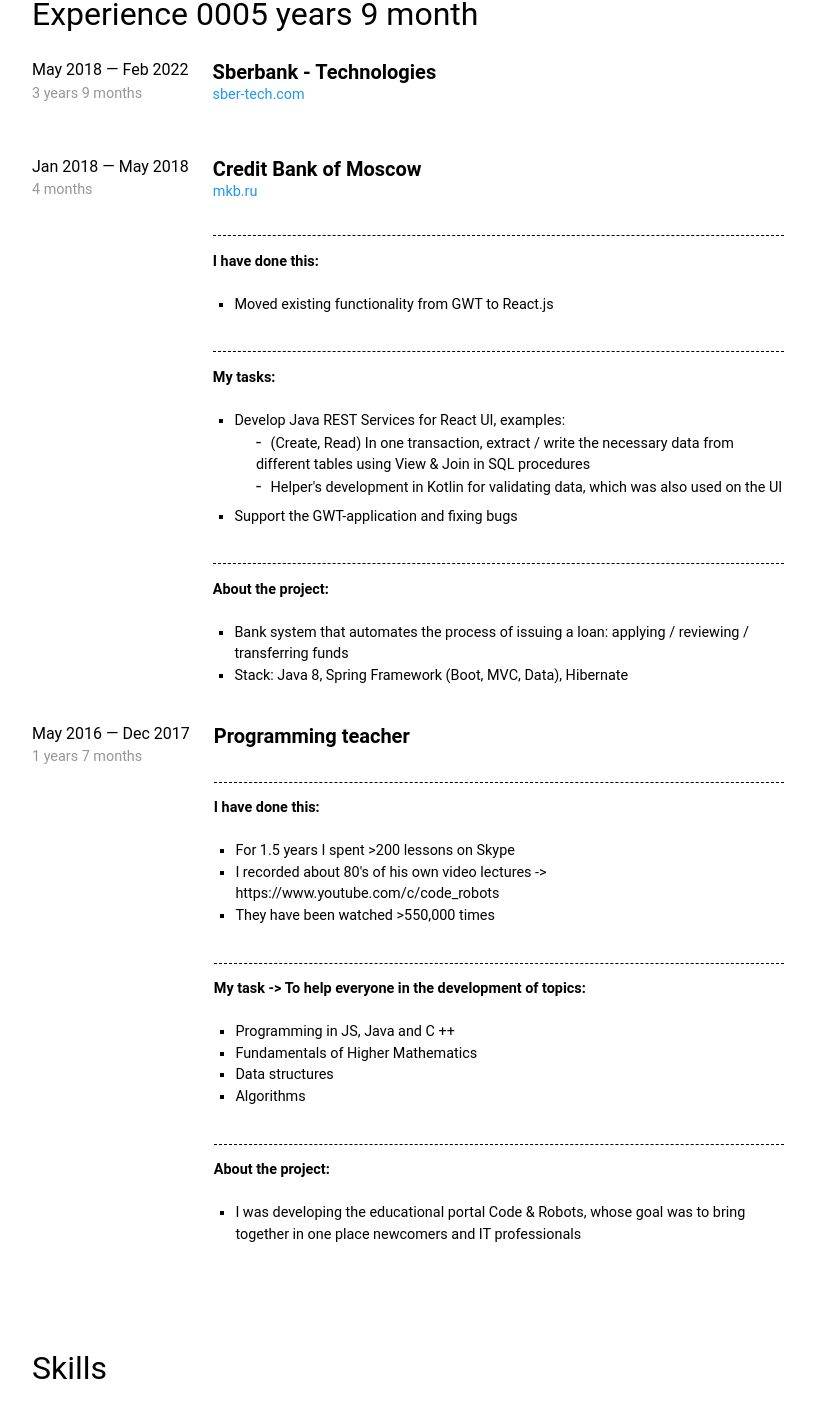
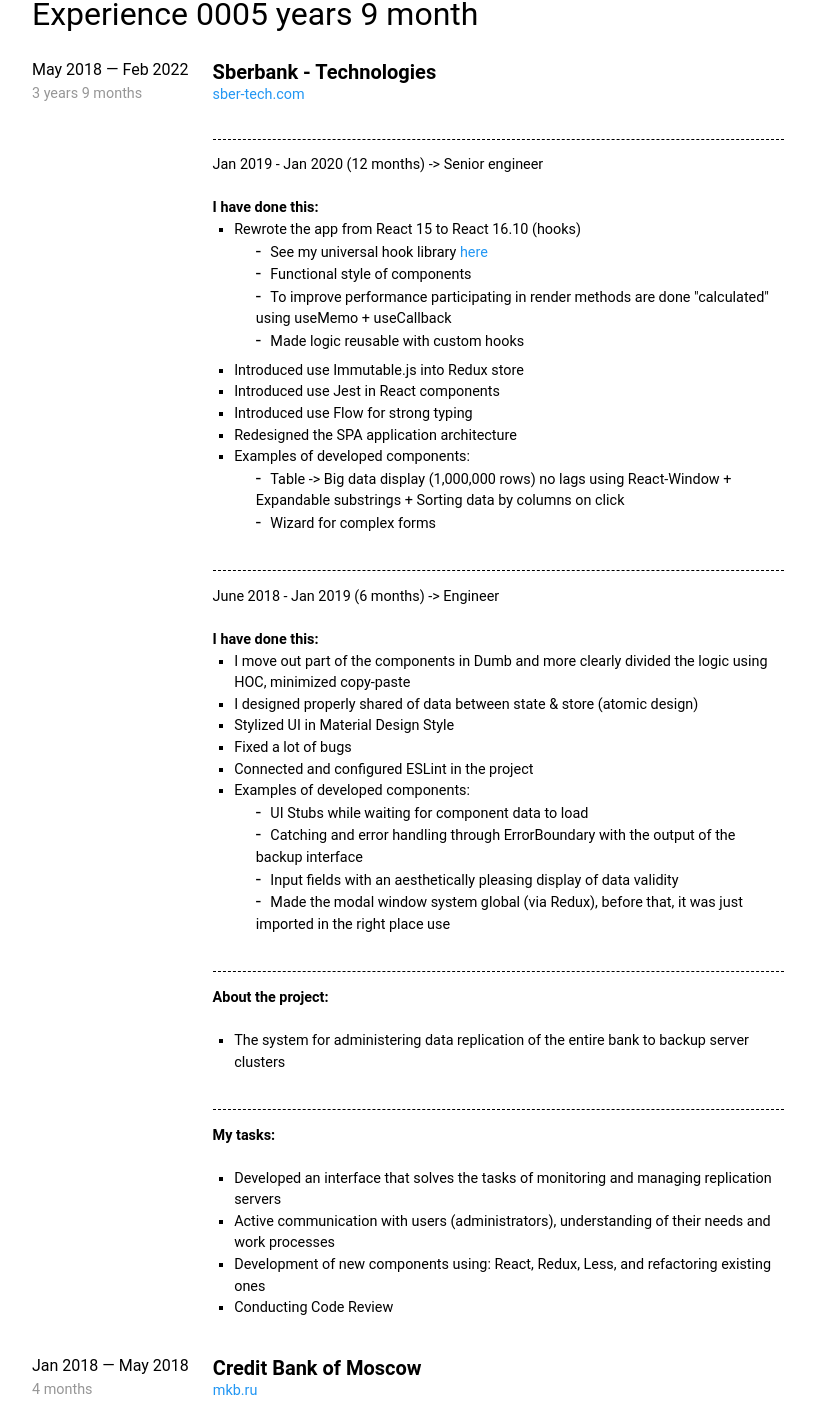
Before and after one commit to it-efrem/it-efrem.com, a Next.js app: page /index in a window 1280 px wide. Shown: the part 560-1980 px from the top of the page, without its empty margins (232-1047 px from the left). Built offline with nearby package versions, Linux system fonts and the light colour scheme; no server answers.

Commit message:
+ Experience SberTech

```diff
--- a/components/Dumb/Experience/List/SberTech.js
+++ b/components/Dumb/Experience/List/SberTech.js
@@ -1,5 +1,76 @@
+import React from 'react';
+import {List} from "./index";
+
+const seniorEngineer = [
+    'Rewrote the app from React 15 to React 16.10 (hooks)',
+    [
+        'See my universal hook library <a href="https://github.com/Evgeny-Bukovski/ReactHooksLibrary" target="_blank">here</a>',
+        'Functional style of components',
+        'To improve performance participating in render methods are done "calculated" using useMemo + useCallback',
+        'Made logic reusable with custom hooks',
+    ],
+    'Introduced use Immutable.js into Redux store',
+    'Introduced use Jest in React components',
+    'Introduced use Flow for strong typing',
+    'Redesigned the SPA application architecture',
+    'Examples of developed components:',
+    [
+        'Table -> Big data display (1,000,000 rows) no lags using React-Window + Expandable substrings + Sorting data by columns on click',
+        'Wizard for complex forms',
+    ],
+];
+const engineer = [
+    'I move out part of the components in Dumb and more clearly divided the logic using HOC, minimized copy-paste',
+    'I designed properly shared of data between state & store (atomic design)',
+    'Stylized UI in Material Design Style',
+    'Fixed a lot of bugs',
+    'Connected and configured ESLint in the project',
+    'Examples of developed components:',
+    [
+        'UI Stubs while waiting for component data to load',
+        'Catching and error handling through ErrorBoundary with the output of the backup interface',
+        'Input fields with an aesthetically pleasing display of data validity',
+        'Made the modal window system global (via Redux), before that, it was just imported in the right place use <Modal .../>',
+    ],
+];
+const aboutProject = [
+    'The system for administering data replication of the entire bank to backup server clusters'
+];
+const tasks = [
+    'Developed an interface that solves the tasks of monitoring and managing replication servers',
+    'Active communication with users (administrators), understanding of their needs and work processes',
+    'Development of new components using: React, Redux, Less, and refactoring existing ones',
+    'Conducting Code Review',
+];
+
 export function SberTech() {
     return (
-        <div></div>
+        <div>
+            <hr/>
+            <p>
+                <span>Jan 2019 - Jan 2020 (12 months) -> Senior engineer</span>
+            </p>
+            <div className='label'>I have done this:</div>
+            <List data={seniorEngineer}/>
+
+            <hr/>
+            <p>
+                <span>June 2018 - Jan 2019 (6 months) -> Engineer</span>
+            </p>
+            <div className='label'>I have done this:</div>
+            <List data={engineer}/>
+
+            <hr/>
+            <p>
+                <span className='label'>About the project:</span>
+            </p>
+            <List data={aboutProject}/>
+
+            <hr/>
+            <p>
+                <span className='label'>My tasks:</span>
+            </p>
+            <List data={tasks}/>
+        </div>
     )
 }
--- a/pages/index/style.scss
+++ b/pages/index/style.scss
@@ -104,6 +104,15 @@
   }
 
   .experience {
+    a {
+      color: #2196F3;
+      border-bottom: 1px solid transparent;
+
+      &:hover {
+        border-bottom: 1px solid #2196F3;
+      }
+    }
+
     &_item {
       margin: 2em 0;
       display: flex;
@@ -135,15 +144,6 @@
           }
           &:last-child {
             font-size: 0.9em;
-          }
-
-          a {
-            color: #2196F3;
-            border-bottom: 1px solid transparent;
-
-            &:hover {
-              border-bottom: 1px solid #2196F3;
-            }
           }
         }
       }
```
